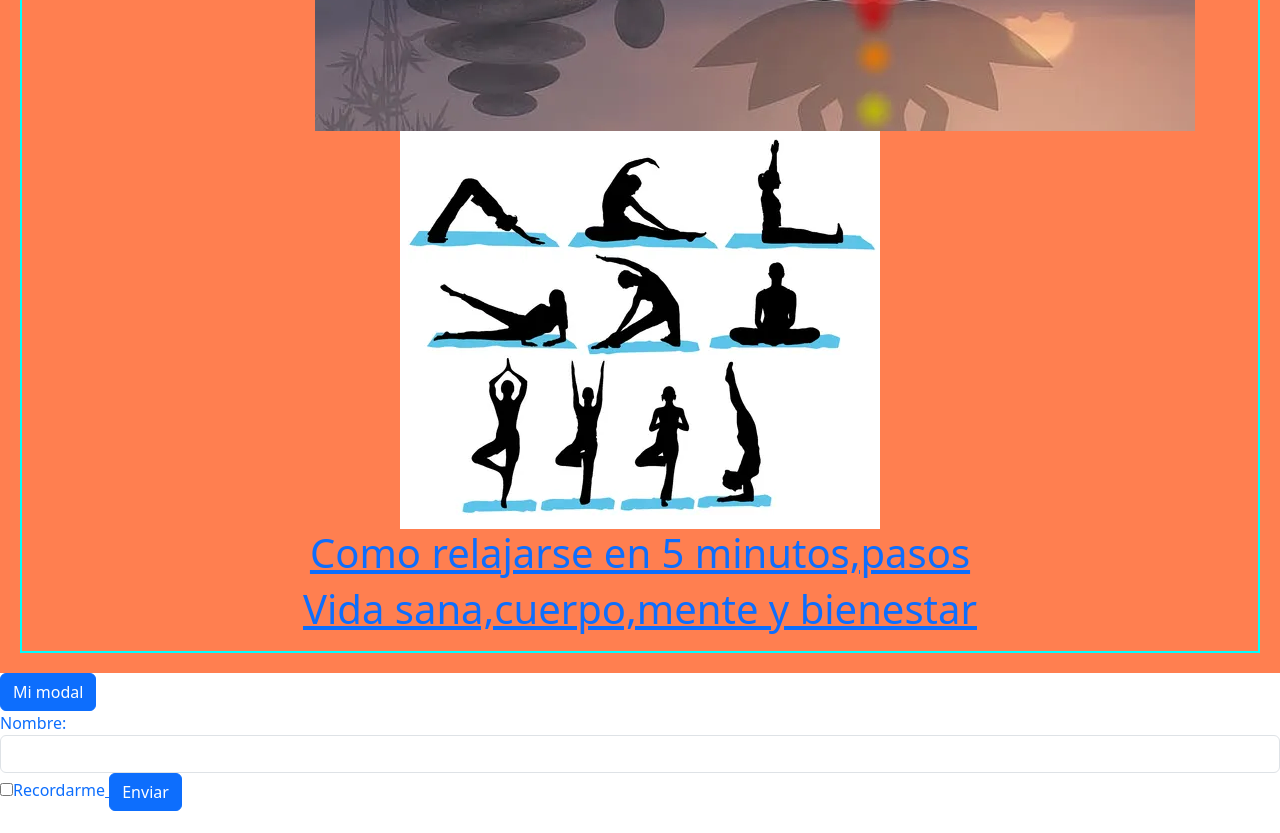
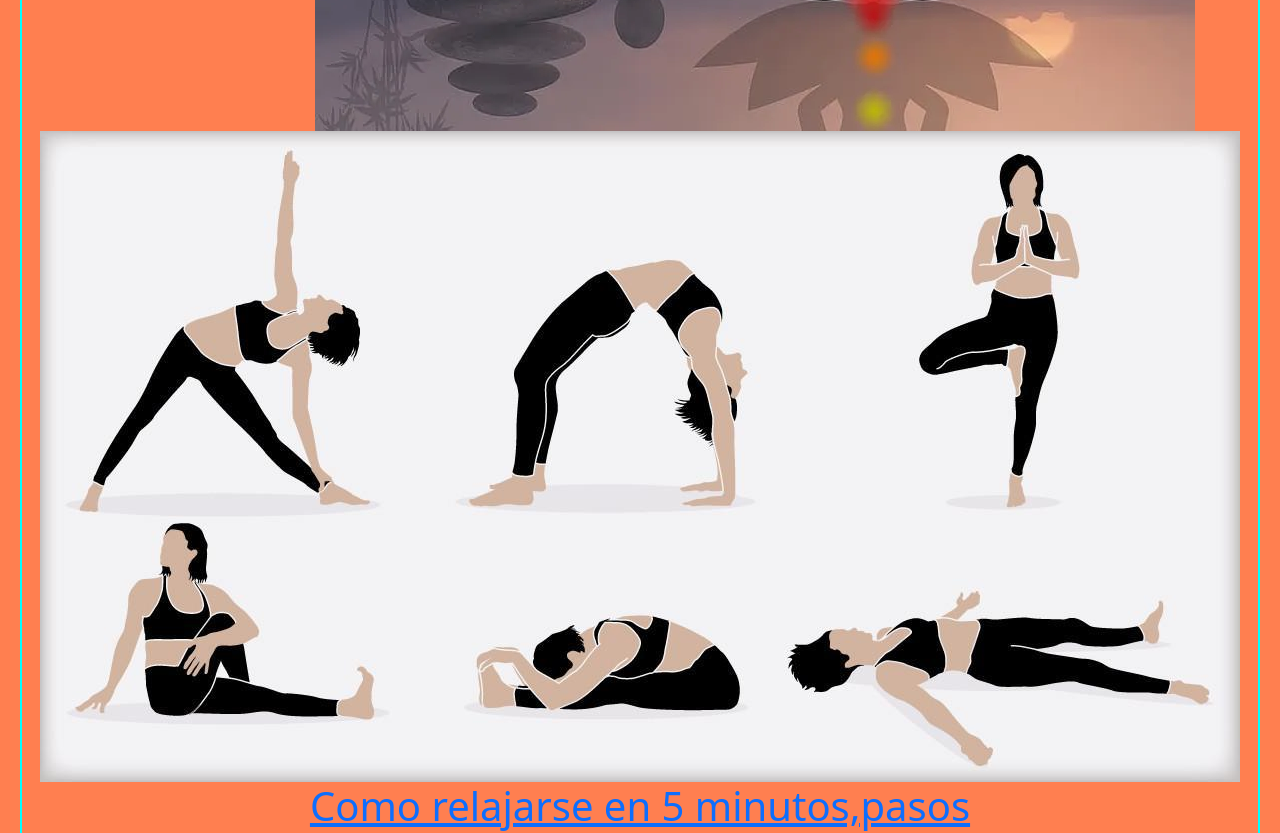
Before and after one commit to gala820/text.github.io, a plain HTML site: page index.html in a window 1280 px wide. Shown: the part 640-1473 px from the top of the page. Before the commit the page ends 1451 px from the top, so only its background shows below. Drawn offline with nearby package versions, Linux system fonts and the light colour scheme.

Commit message:
Update index.html

```diff
--- a/index.html
+++ b/index.html
@@ -49,7 +49,7 @@
         <div style="border:2px solid aqua;text-align: center;padding:10px;">
             <img src="images.jfif">
             <img src="meditacion-chakras.webp" alt="">
-            <img src="_relax_en_5_min_5_600.webp" alt="relax_en_5_min_5_600">
+            <img src="relax_en_5_min_5_600.jpg" alt="relax_en_5_min_5_600">
 
 
 
```
